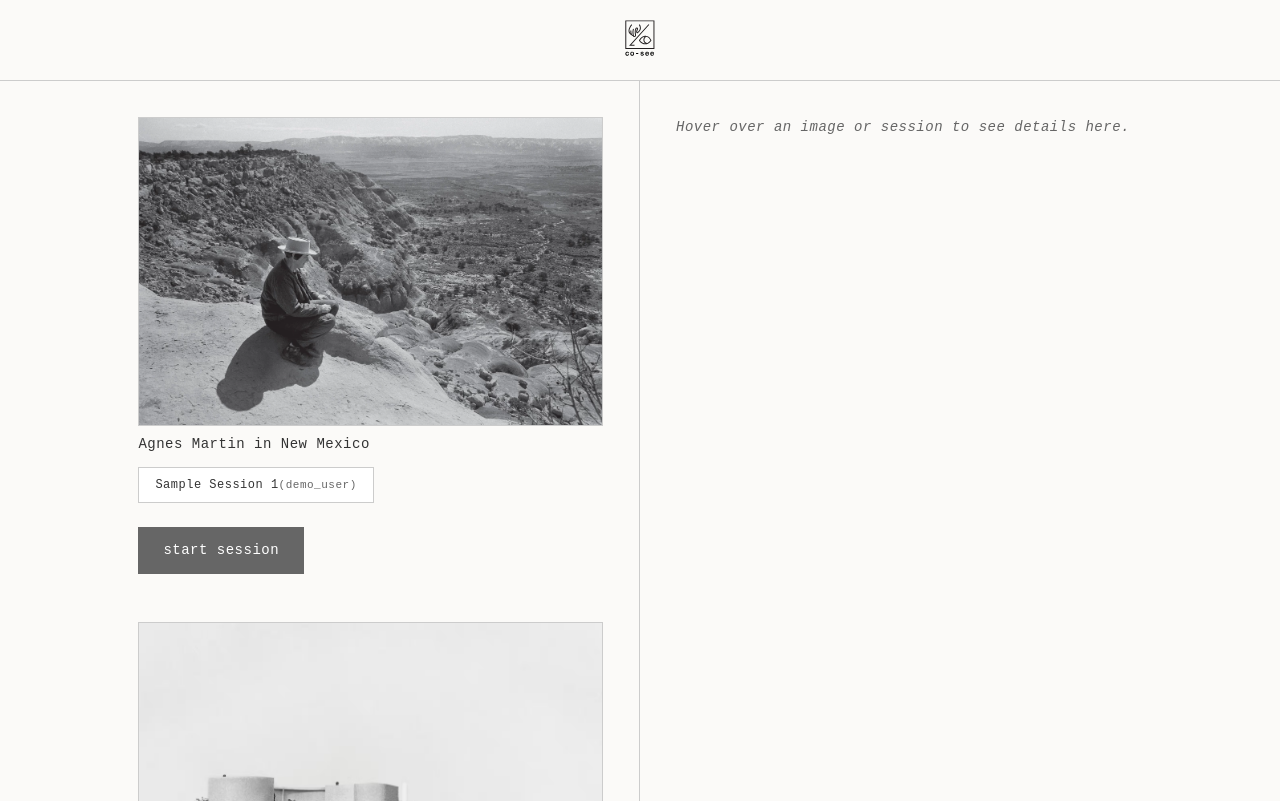
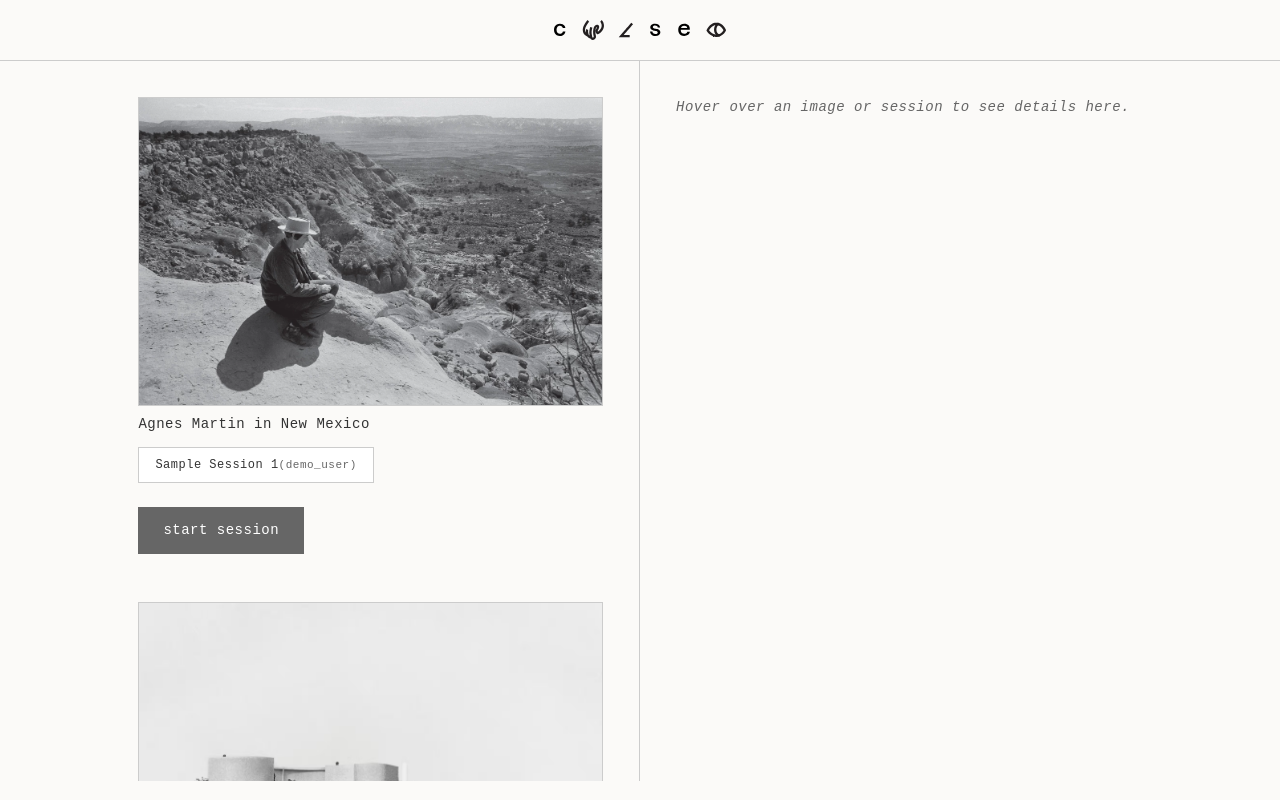
Before and after one commit to jm-ren/SeeingwithHand, a React (Vite) app: page /gallery in a window 1280 px wide. Built offline with nearby package versions, Linux system fonts and the light colour scheme; no server answers; a web font is replaced by a local one.

Commit message:
refactor UI - favicon and header

```diff
--- a/index.html
+++ b/index.html
@@ -2,12 +2,12 @@
 <html lang="en">
   <head>
     <meta charset="UTF-8" />
-    <link rel="icon" type="image/svg+xml" href="/vite.svg" />
+    <link rel="icon" type="image/png" href="/favicon.png" />
     <meta name="viewport" content="width=device-width, initial-scale=1.0" />
     <link rel="preconnect" href="https://fonts.googleapis.com">
     <link rel="preconnect" href="https://fonts.gstatic.com" crossorigin>
     <link href="https://fonts.googleapis.com/css2?family=Azeret+Mono:ital,wght@0,100..900;1,100..900&display=swap" rel="stylesheet">
-    <title>ArchEyes</title>
+    <title>co-see (prev. archeyes)</title>
   </head>
   <body>
     <div id="root"></div>
--- a/src/components/GalleryDetailPanel.tsx
+++ b/src/components/GalleryDetailPanel.tsx
@@ -78,7 +78,7 @@ const PrepareSessionPanel: React.FC<{ image: any; onStart: () => void }> = ({ im
     <button
       style={{
         padding: '12px 32px',
-        background: '#DD4627',
+        background: '#666666',
         color: '#FFFFFF',
         border: '1px solid #666666',
         borderRadius: '0',
@@ -91,10 +91,10 @@ const PrepareSessionPanel: React.FC<{ image: any; onStart: () => void }> = ({ im
         transition: 'all 0.2s ease'
       }}
       onMouseEnter={(e) => {
-        e.currentTarget.style.backgroundColor = '#B73A20';
+        e.currentTarget.style.backgroundColor = '#333333';
       }}
       onMouseLeave={(e) => {
-        e.currentTarget.style.backgroundColor = '#DD4627';
+        e.currentTarget.style.backgroundColor = '#666666';
       }}
       onClick={onStart}
     >
--- a/src/components/Header.tsx
+++ b/src/components/Header.tsx
@@ -17,10 +17,10 @@ const Header: React.FC = () => {
         padding: '0 20px'
       }}>
         <img
-          src="/co-see logo with text.svg"
+          src="/co-see-horizontal logo.svg"
           alt="Co-See Logo"
           style={{
-            height: '40px',
+            height: '20px',
             objectFit: 'contain'
           }}
         />
```
Also changed, not shown: public/co-see-horizontal logo.svg (added), public/favicon.png (added).
